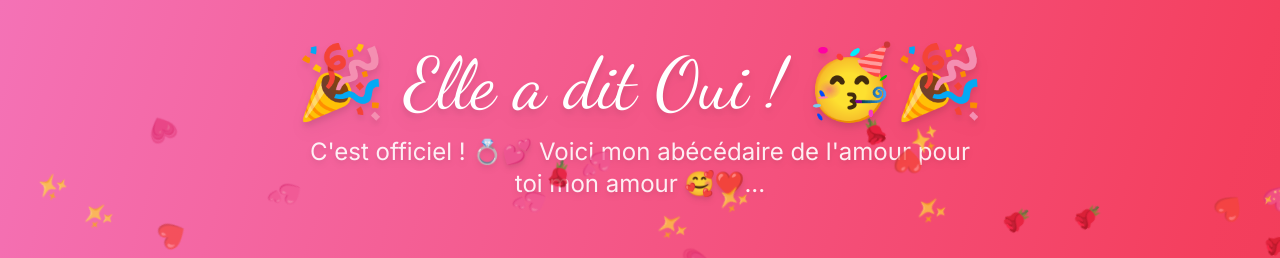
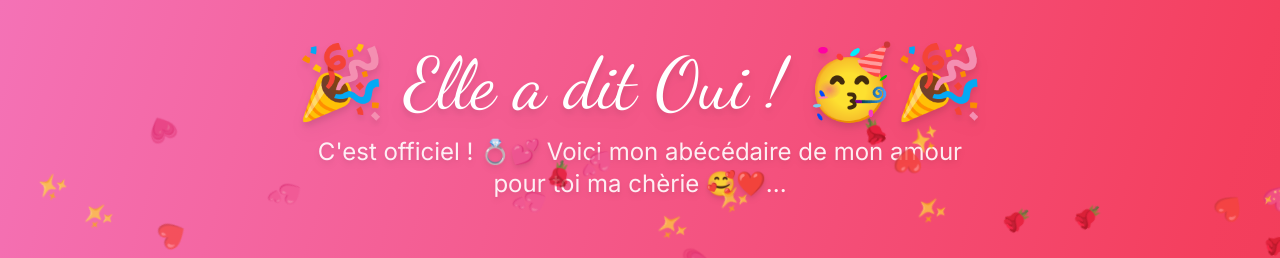
Before and after one commit to abasse-ali/cindy_stvalentin, a React (Vite) app: page / in a window 1280 px wide. Both pictures are taken after a click on the button "Oui 😍❤️". Shown: the top 258 px of the page. Built offline with nearby package versions, Linux system fonts and the light colour scheme.

Commit message:
finale commit

```diff
--- a/src/components/SuccessSection.tsx
+++ b/src/components/SuccessSection.tsx
@@ -201,7 +201,7 @@ export function SuccessSection() {
           🎉 Elle a dit Oui ! 🥳🎉
         </h1>
         <p className="text-xl md:text-2xl text-white/90 font-medium max-w-2xl mx-auto drop-shadow-md">
-          C'est officiel ! 💍💕 Voici mon abécédaire de l'amour pour toi mon amour 🥰❤️...
+          C'est officiel ! 💍💕 Voici mon abécédaire de mon amour pour toi ma chèrie 🥰❤️...
         </p>
       </div>
 
```
